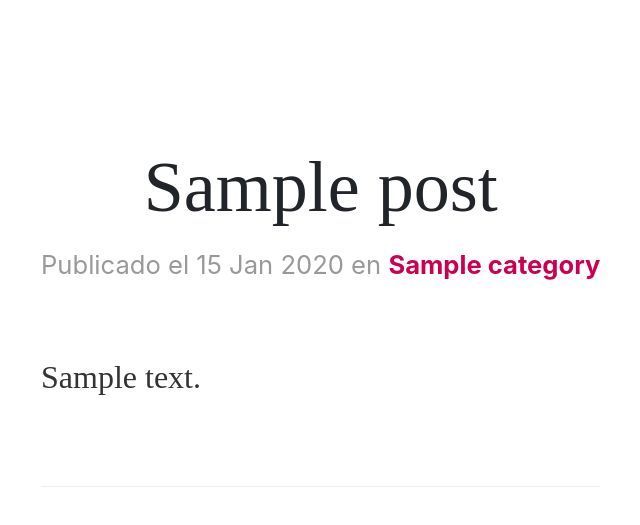
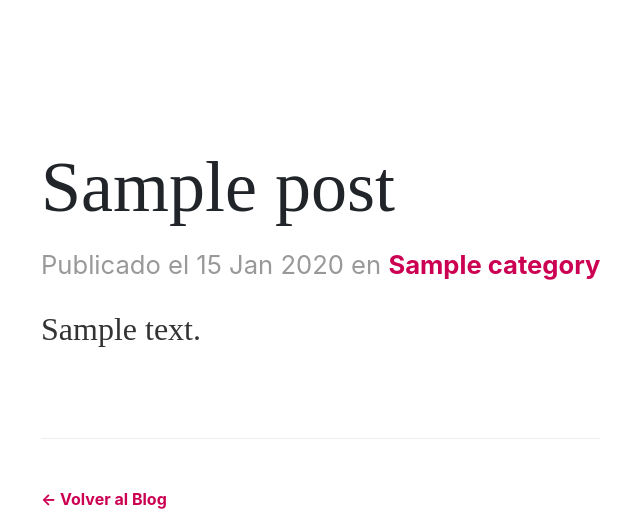
Before and after one commit to hernandezpalo83/porfolio, a Django app: page /blog/sample/ in a window 1280 px wide. Shown: the top 525 px of the page, without its empty margins (29-669 px from the left). Run offline with Django 5.2, Linux system fonts and the light colour scheme; tables that the repository leaves empty hold one stand-in row (values such as "Sample post"); some libraries are stand-ins or nearby versions.

Commit message:
mejora post detail

```diff
--- a/app/blog/templates/blog/post_detail.html
+++ b/app/blog/templates/blog/post_detail.html
@@ -56,13 +56,12 @@
 <article style="padding-top: 120px; background: #fff; min-height: 100vh;">
     <div class="row">
         <div class="col-twelve">
-            <header style="margin-bottom: 4rem; text-align: center;">
-                <h1 style="font-family: 'librebaskerville-bold', serif; font-size: 4.5rem; border:none; margin-bottom: 1rem;">{{ post.title }}</h1>
-                <p style="color: #999; font-size: 1.6rem;">
-                    Publicado el {{ post.publish|date:"d M Y" }} en
-                    <span style="color: #CC0052; font-weight: bold;">{{ post.category.name }}</span>
-                </p>
-            </header>
+            <h1 style="font-family: 'librebaskerville-bold', serif; font-size: 4.5rem; border:none; margin-bottom: 1rem;">{{ post.title }}</h1>
+            <p style="color: #999; font-size: 1.6rem;">
+                Publicado el {{ post.publish|date:"d M Y" }} en
+                <span style="color: #CC0052; font-weight: bold;">{{ post.category.name }}</span>
+            </p>
+
 
             <div style="font-family: 'lora-regular', serif; font-size: 2rem; line-height: 1.8; color: #333; max-width: 800px; margin: 0 auto;">
                 {{ post.content|safe }}
```
